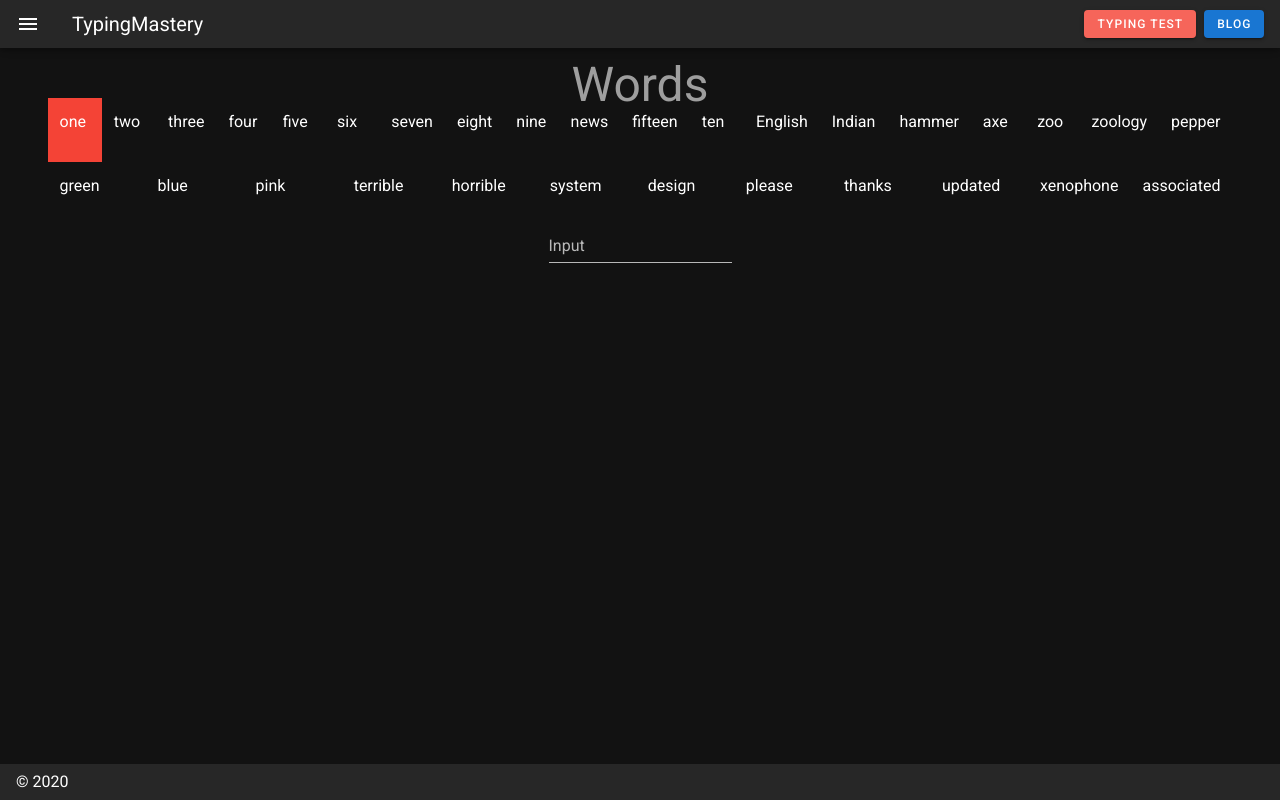
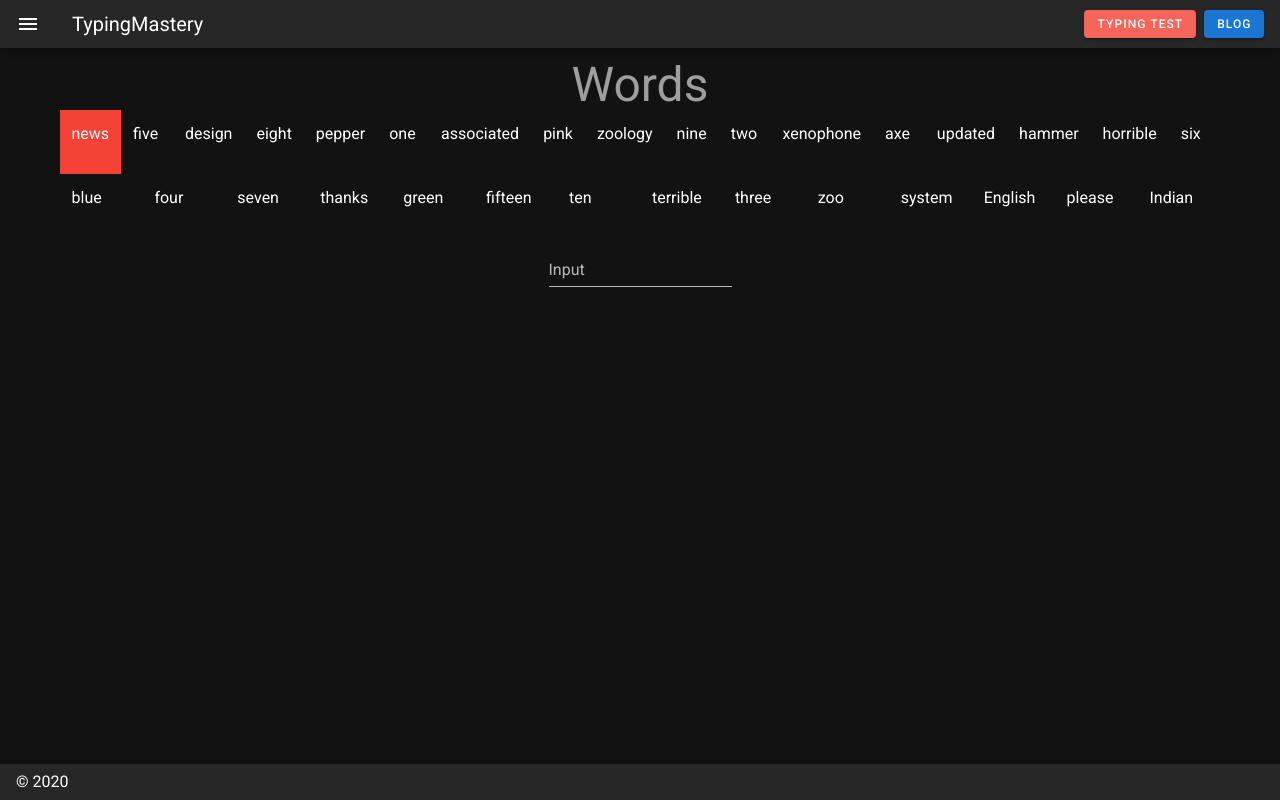
Before and after one commit to RizaHKhan/typing, a Nuxt app: page /words in a window 1280 px wide. Built offline with nearby package versions, Linux system fonts and the light colour scheme.

Commit message:
Layout changes

```diff
--- a/pages/words/index.vue
+++ b/pages/words/index.vue
@@ -1,15 +1,17 @@
 <template>
   <v-layout column justify-center align-center>
     <h1 class="display-2 grey--text">Words</h1>
+    <v-container>
       <v-row>
         <v-col
-        v-for="(word, index) in words"
+          v-for="(word, index) in shuffledWords"
           :key="index"
           :class="[index === position ? 'red' : '']"
         >
           <Target :target="word" />
         </v-col>
       </v-row>
+    </v-container>
     <v-text-field
       v-model="userEntry"
       :disabled="showScore"
@@ -59,7 +61,11 @@ export default {
   computed: {
     ...mapGetters({
       words: 'words/GET_WORDS'
-    })
+    }),
+    shuffledWords() {
+      const newArray = [...this.words]
+      return newArray.sort(() => Math.random() - 0.5)
+    }
   },
   methods: {
     checkInput() {
@@ -72,15 +78,15 @@ export default {
       }
 
       if (
-        this.words[this.position] ===
+        this.shuffledWords[this.position] ===
         this.userEntry.substring(0, this.userEntry.length - 1)
       ) {
         this.correct++
-        this.correctArray.push({ word: this.words[this.position] })
+        this.correctArray.push({ word: this.shuffledWords[this.position] })
       } else {
         this.wrong++
         this.wrongArray.push({
-          word: this.words[this.position],
+          word: this.shuffledWords[this.position],
           entered: this.userEntry.substring(0, this.userEntry.length - 1)
         })
       }
--- a/store/words.js
+++ b/store/words.js
@@ -35,6 +35,5 @@ export const state = () => ({
 })
 
 export const getters = {
-  GET_WORDS: (state) => state.words,
-  GET_LETTERS: (state) => state.letters
+  GET_WORDS: (state) => state.words
 }
```
Lines whose indentation alone changed are shown as unchanged.
